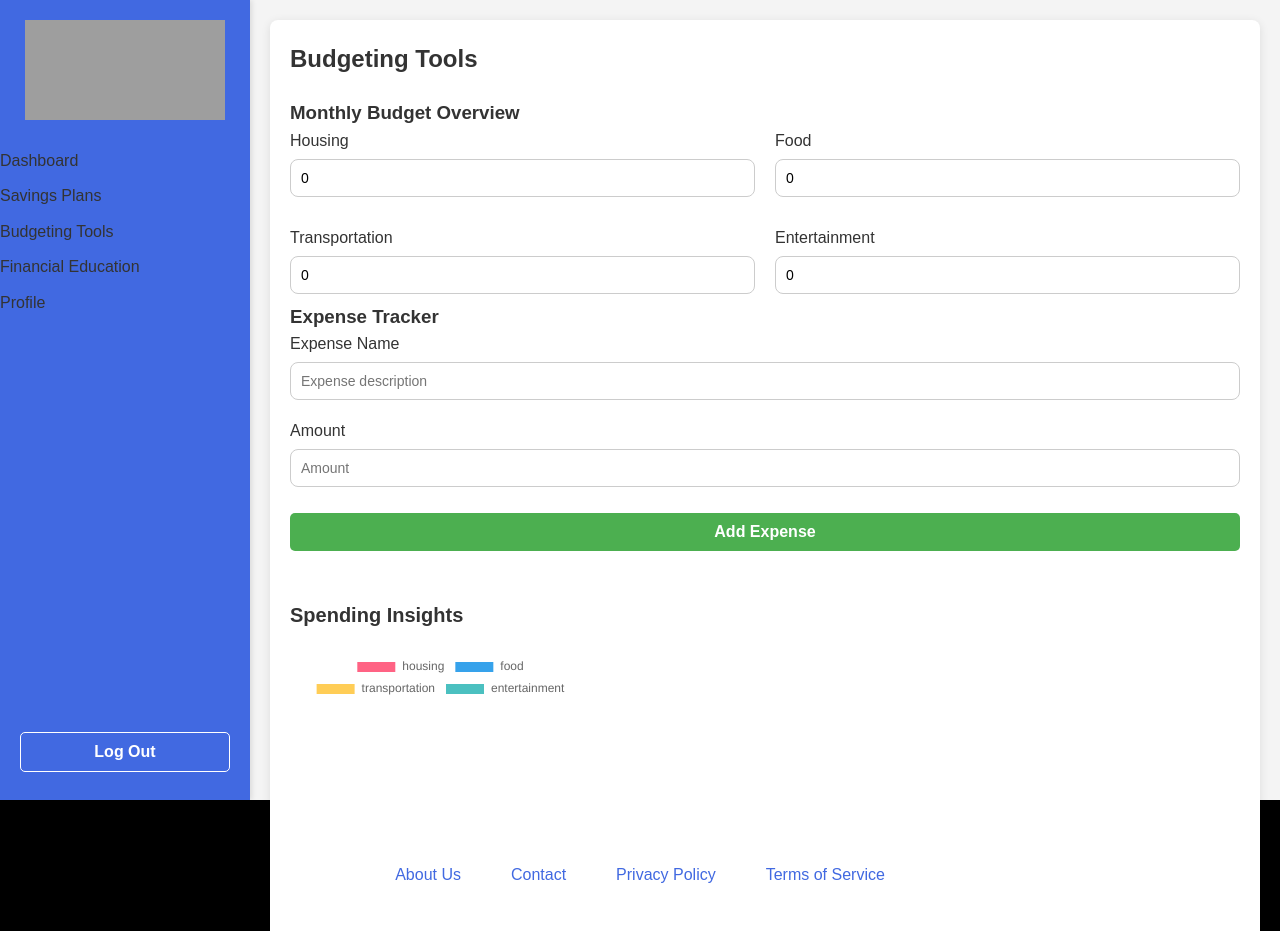
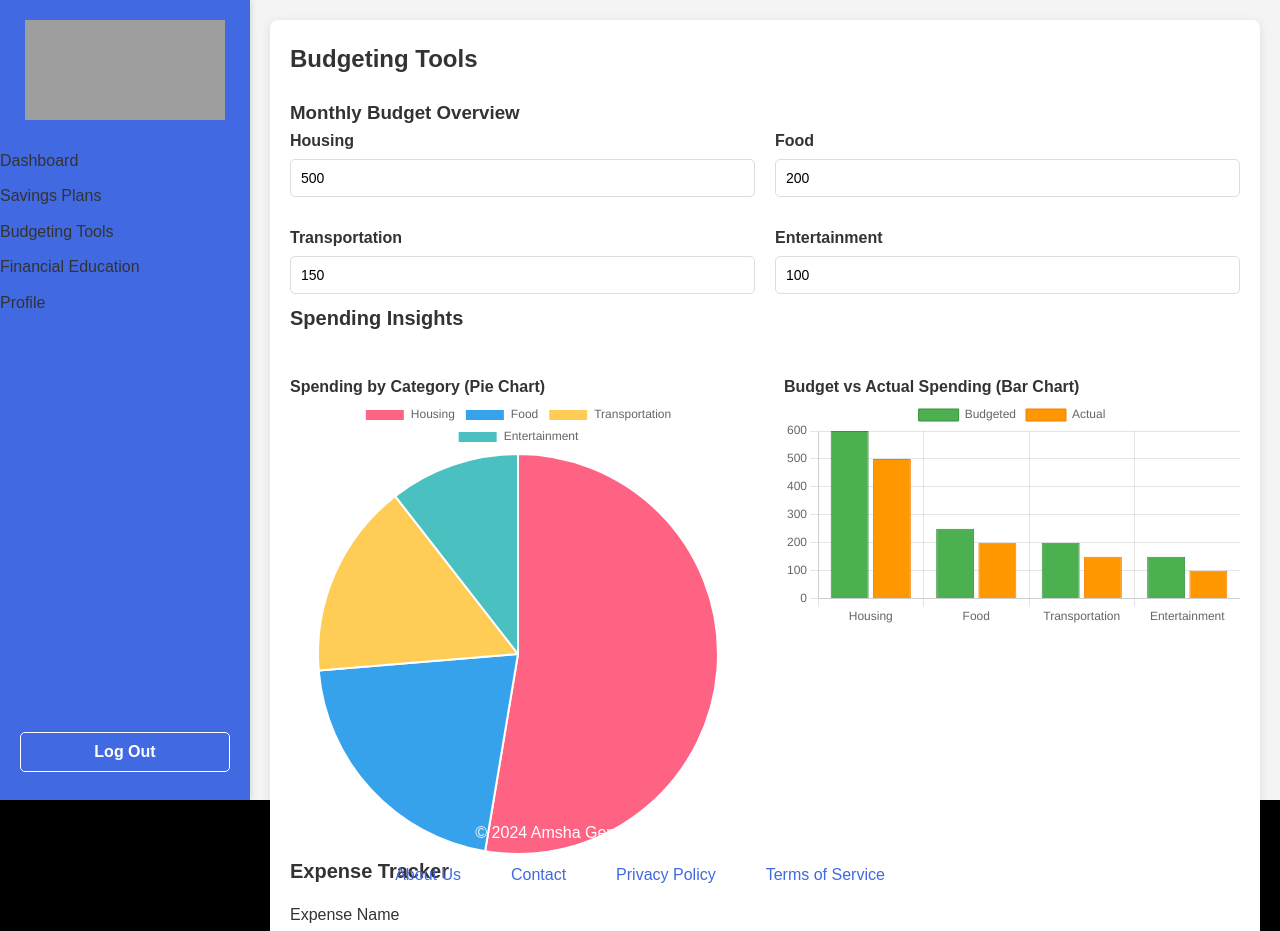
Before and after one commit to etyanglinus/amsha_generation, a Next.js app: page /dashboard/budgeting-tools in a window 1280 px wide. Shown: the top 931 px of the page. Built offline with nearby package versions, Linux system fonts and the light colour scheme; grey boxes are pictures that could not be loaded.

Commit message:
Update budgeting-tools.js

```diff
--- a/src/pages/dashboard/budgeting-tools.js
+++ b/src/pages/dashboard/budgeting-tools.js
@@ -1,32 +1,56 @@
 import DashboardLayout from '../../components/DashboardLayout';
 import { useState } from 'react';
-import { Pie } from 'react-chartjs-2';
-import { Chart as ChartJS, Title, Tooltip, Legend, ArcElement, CategoryScale } from 'chart.js';
+import { Pie, Bar } from 'react-chartjs-2';
+import { Chart as ChartJS, Title, Tooltip, Legend, ArcElement, CategoryScale, BarElement, LinearScale } from 'chart.js';
 
-ChartJS.register(Title, Tooltip, Legend, ArcElement, CategoryScale);
+ChartJS.register(Title, Tooltip, Legend, ArcElement, CategoryScale, BarElement, LinearScale);
 
 const BudgetingTools = () => {
   const [expenses, setExpenses] = useState({
-    housing: 0,
-    food: 0,
-    transportation: 0,
-    entertainment: 0,
+    housing: 500,
+    food: 200,
+    transportation: 150,
+    entertainment: 100,
   });
 
   const handleExpenseChange = (category, value) => {
     setExpenses({ ...expenses, [category]: value });
   };
 
-  const categories = ['housing', 'food', 'transportation', 'entertainment'];
-
-  // Pie chart data
+  // Pie chart data for spending distribution
   const chartData = {
-    labels: categories,
+    labels: ['Housing', 'Food', 'Transportation', 'Entertainment'],
     datasets: [
       {
-        label: 'Spending by Category',
-        data: categories.map(category => expenses[category]),
+        data: [expenses.housing, expenses.food, expenses.transportation, expenses.entertainment],
         backgroundColor: ['#ff6384', '#36a2eb', '#ffcd56', '#4bc0c0'],
+        hoverBackgroundColor: ['#ff437f', '#298ce0', '#ffb630', '#42b9a5'],
+      },
+    ],
+  };
+
+  // Bar chart data for monthly budget vs actual spending
+  const barChartData = {
+    labels: ['Housing', 'Food', 'Transportation', 'Entertainment'],
+    datasets: [
+      {
+        label: 'Budgeted',
+        data: [600, 250, 200, 150],
+        backgroundColor: '#4caf50',
+        borderColor: '#388e3c',
+        borderWidth: 1,
+      },
+      {
+        label: 'Actual',
+        data: [
+          expenses.housing,
+          expenses.food,
+          expenses.transportation,
+          expenses.entertainment,
+        ],
+        backgroundColor: '#ff9800',
+        borderColor: '#f57c00',
+        borderWidth: 1,
       },
     ],
   };
@@ -39,7 +63,7 @@ const BudgetingTools = () => {
         <section className="monthly-budget-overview">
           <h3>Monthly Budget Overview</h3>
           <div className="category-inputs">
-            {categories.map((category) => (
+            {['housing', 'food', 'transportation', 'entertainment'].map((category) => (
               <div key={category} className="category-input">
                 <label>{category.charAt(0).toUpperCase() + category.slice(1)}</label>
                 <input
@@ -50,6 +74,21 @@ const BudgetingTools = () => {
                 />
               </div>
             ))}
+          </div>
+        </section>
+
+        <section className="spending-insights">
+          <h3>Spending Insights</h3>
+          <div className="chart-container">
+            <div className="pie-chart">
+              <h4>Spending by Category (Pie Chart)</h4>
+              <Pie data={chartData} options={{ responsive: true }} />
+            </div>
+
+            <div className="bar-chart">
+              <h4>Budget vs Actual Spending (Bar Chart)</h4>
+              <Bar data={barChartData} options={{ responsive: true, scales: { y: { beginAtZero: true } } }} />
+            </div>
           </div>
         </section>
 
@@ -66,13 +105,6 @@ const BudgetingTools = () => {
             </div>
             <button type="submit">Add Expense</button>
           </form>
-        </section>
-
-        <section className="spending-insights">
-          <h3>Spending Insights</h3>
-          <div className="chart-container">
-            <Pie data={chartData} options={{ responsive: true }} />
-          </div>
         </section>
 
         <section className="budget-alerts">
@@ -96,6 +128,7 @@ const BudgetingTools = () => {
 
         h2 {
           margin-bottom: 20px;
+          color: #333;
         }
 
         .category-inputs {
@@ -106,6 +139,8 @@ const BudgetingTools = () => {
 
         .category-input label {
           font-size: 16px;
+          font-weight: 600;
+          color: #333;
         }
 
         .category-input input {
@@ -113,14 +148,17 @@ const BudgetingTools = () => {
           font-size: 14px;
           width: 100%;
           margin-top: 5px;
+          border-radius: 5px;
+          border: 1px solid #ddd;
         }
 
         .input-group {
-          margin-bottom: 10px;
+          margin-bottom: 20px;
         }
 
         .input-group label {
           font-size: 16px;
+          color: #333;
         }
 
         .input-group input {
@@ -128,6 +166,8 @@ const BudgetingTools = () => {
           font-size: 14px;
           width: 100%;
           margin-top: 5px;
+          border-radius: 5px;
+          border: 1px solid #ddd;
         }
 
         button {
@@ -138,6 +178,7 @@ const BudgetingTools = () => {
           border: none;
           border-radius: 5px;
           cursor: pointer;
+          margin-top: 10px;
         }
 
         button:hover {
@@ -145,18 +186,18 @@ const BudgetingTools = () => {
         }
 
         .chart-container {
-          width: 300px;
-          height: 300px;
-          margin-top: 20px;
-        }
-
-        .spending-insights,
-        .budget-alerts,
-        .recommended-actions {
+          display: flex;
+          justify-content: space-between;
           margin-top: 40px;
         }
 
+        .pie-chart,
+        .bar-chart {
+          width: 48%;
+        }
+
         .spending-insights h3,
+        .expense-tracker h3,
         .budget-alerts h3,
         .recommended-actions h3 {
           font-size: 20px;
@@ -170,8 +211,14 @@ const BudgetingTools = () => {
           }
 
           .chart-container {
-            width: 250px;
-            height: 250px;
+            flex-direction: column;
+            align-items: center;
+          }
+
+          .pie-chart,
+          .bar-chart {
+            width: 90%;
+            margin-bottom: 20px;
           }
         }
       `}</style>
```
